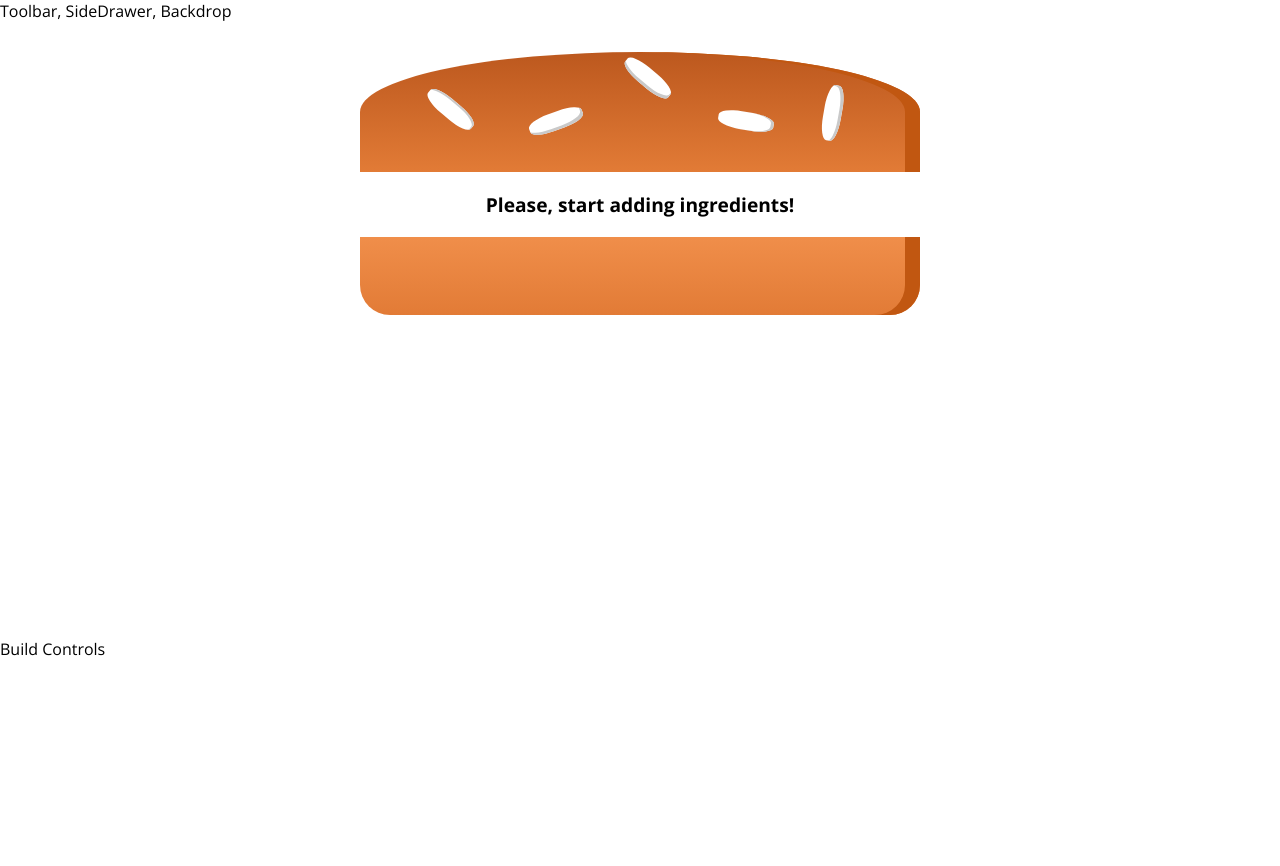
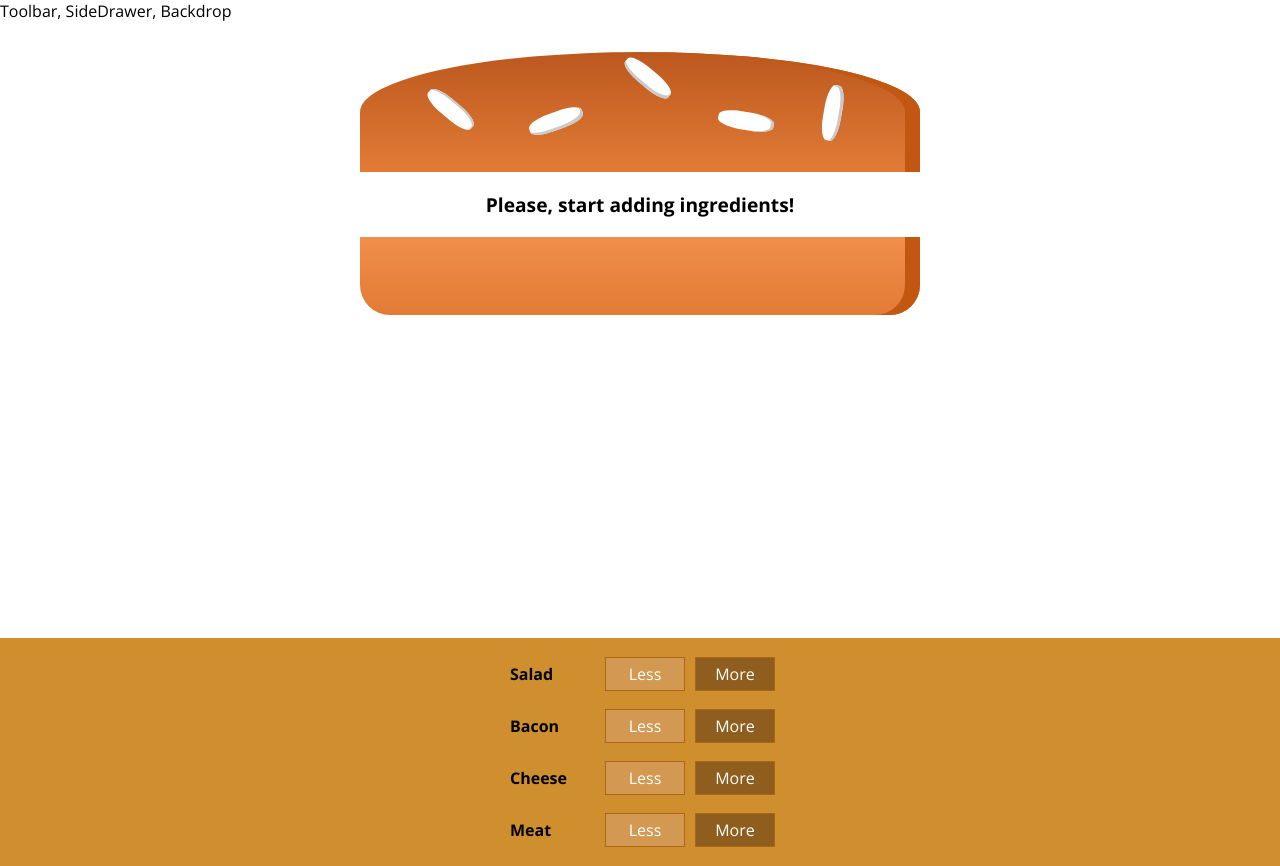
Before and after one commit to jo-dadic/burger_builder_app, a React app: page / in a window 1280 px wide. Before the commit the page ends 800 px from the top, so only its background shows below. Built offline with nearby package versions, Linux system fonts and the light colour scheme.

Commit message:
buildcontrols basic added

```diff
--- a/src/components/Burger/BuildControls/BuildControls.js
+++ b/src/components/Burger/BuildControls/BuildControls.js
@@ -1,7 +1,22 @@
 import React from "react";
+
+import BuildControl from "./BuildControl/BuildControl";
 
 import classes from "./BuildControls.css";
 
-const BuildControls = (props) => <div></div>;
+const controls = [
+  { label: "Salad", type: "salad" },
+  { label: "Bacon", type: "bacon" },
+  { label: "Cheese", type: "cheese" },
+  { label: "Meat", type: "meat" },
+];
+
+const BuildControls = (props) => (
+  <div className={classes.BuildControls}>
+    {controls.map((ctrl) => (
+      <BuildControl key={ctrl.label} label={ctrl.label} />
+    ))}
+  </div>
+);
 
 export default BuildControls;
--- a/src/components/Burger/Burger.js
+++ b/src/components/Burger/Burger.js
@@ -1,7 +1,8 @@
 import React from "react";
 
+import BurgerIngredient from "./BurgerIngredient/BurgerIngredient";
+
 import classes from "./Burger.css";
-import BurgerIngredient from "./BurgerIngredient/BurgerIngredient";
 
 const Burger = (props) => {
   // transforming an object of key-value pairs into the array of ingredients where the value of the object is important for to know many ingredients we need and the key is important for which type of the ingredients we need
--- a/src/containers/BurgerBuilder/BurgerBuilder.js
+++ b/src/containers/BurgerBuilder/BurgerBuilder.js
@@ -1,6 +1,7 @@
 import React, { Component } from "react";
 
 import Burger from "../../components/Burger/Burger";
+import BuildControls from "../../components/Burger/BuildControls/BuildControls";
 import Aux from "../../hoc/Auxiliary";
 
 class BurgerBuilder extends Component {
@@ -17,7 +18,7 @@ class BurgerBuilder extends Component {
     return (
       <Aux>
         <Burger ingredients={this.state.ingredients} />
-        <div>Build Controls</div>
+        <BuildControls />
       </Aux>
     );
   }
```
